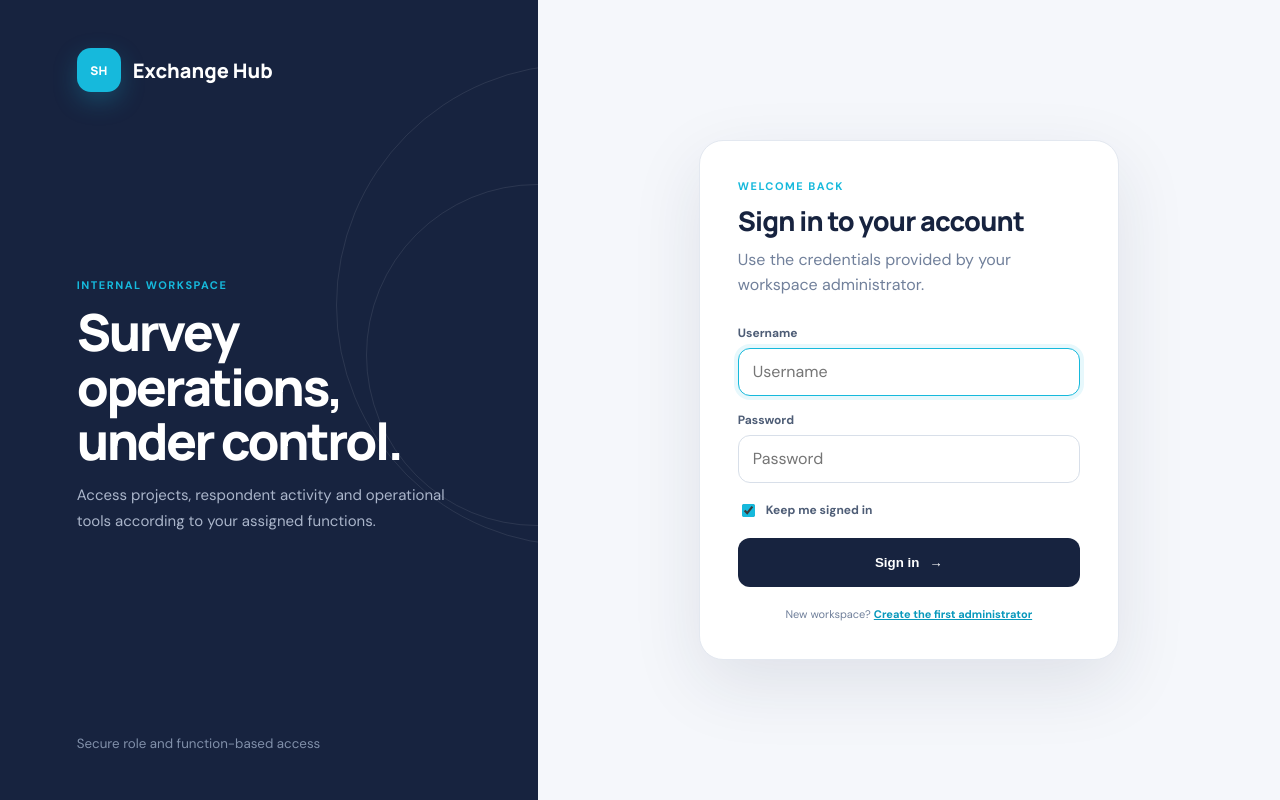
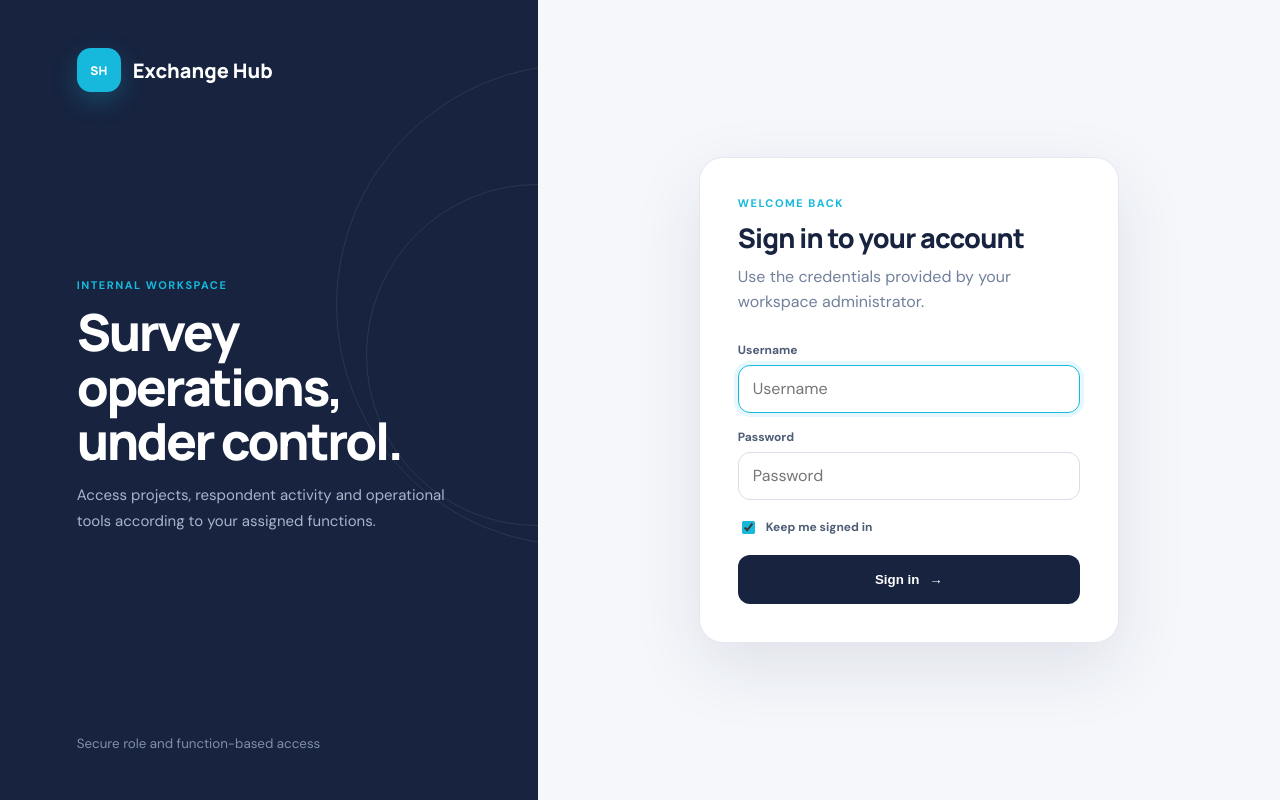
Before and after one commit to bunny-snippet/quest-tool, a Django app: page /login/ in a window 1280 px wide. Run offline with Django 5.2, Linux system fonts and the light colour scheme; parts of the project's set-up code (start-up, migrations or seed data) failed here and were passed over.

Commit message:
Change the login page

```diff
--- a/templates/accounts/login.html
+++ b/templates/accounts/login.html
@@ -29,7 +29,6 @@
         <label class="remember">{{ form.remember_me }}<span>Keep me signed in</span></label>
         {% if next %}<input type="hidden" name="next" value="{{ next }}">{% endif %}
         <button type="submit">Sign in <span>→</span></button>
-        <p class="setup-note">New workspace? <a href="{% url 'first-admin-setup' %}">Create the first administrator</a></p>
       </form>
     </section>
   </main>
```
